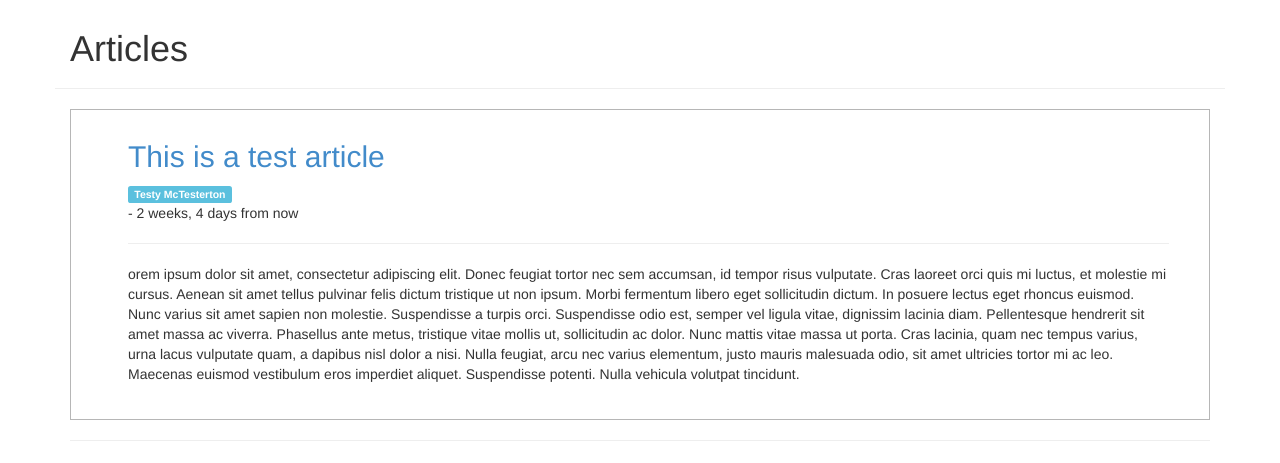
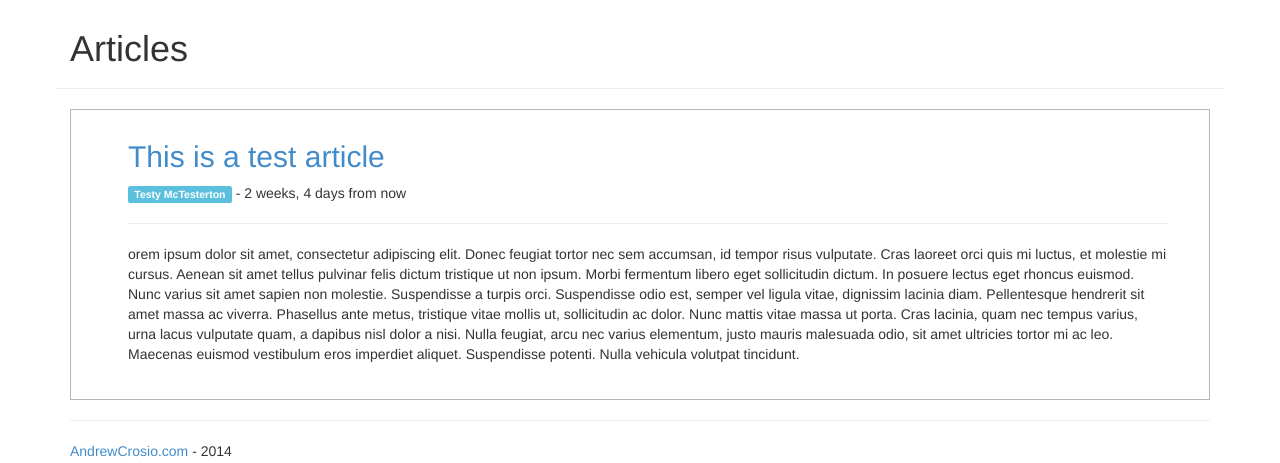
Before and after one commit to Andrew-Crosio/andrewcrosio.com, a Django app: page /articles/ in a window 1280 px wide. Shown: the part 51-514 px from the top of the page. Run offline with Django 3.2, Linux system fonts and the light colour scheme; data comes from the database, SQL or seed files in the repository; some libraries are stand-ins or nearby versions.

Commit message:
patching css

```diff
--- a/blog/blog/static/css/main.css
+++ b/blog/blog/static/css/main.css
@@ -40,8 +40,10 @@
     }
 }
 
-.article-time {
-    display: block;
+@media (max-width: 480px) {
+    .article-time {
+        display: block;
+    }
 }
 
 @media (min-width: 480px) {
```
